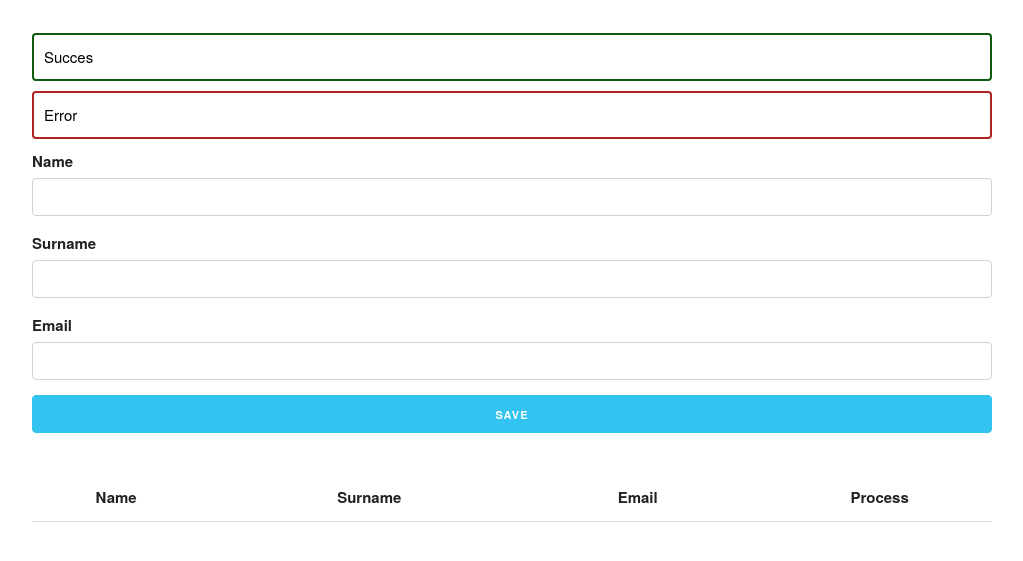
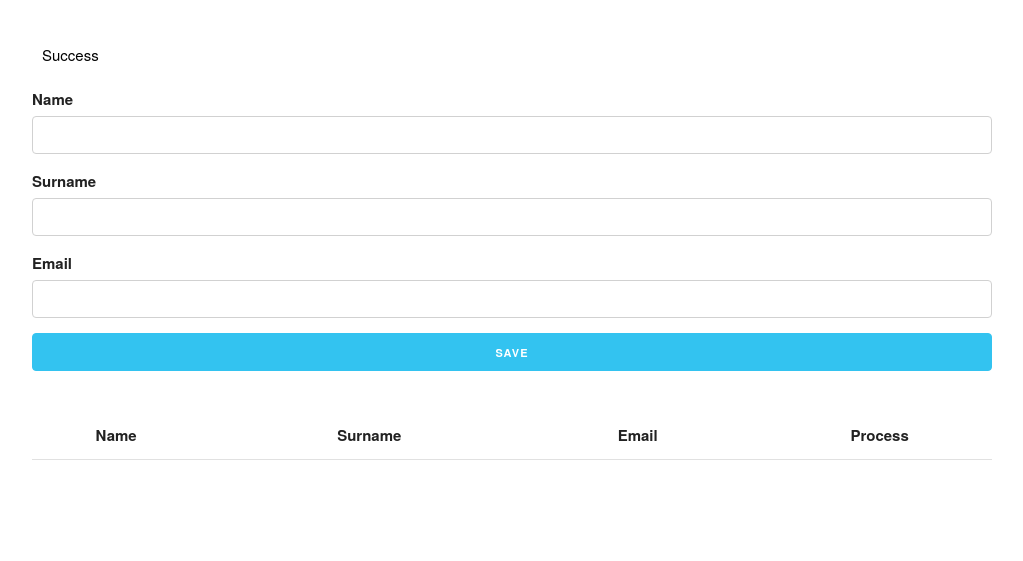
Before and after one commit to KursatDoganCelik/Little-Projects, a plain HTML site: page guideApp/guide-app.html in a window 1280 px wide. Shown: the part 107-668 px from the top of the page, without its empty margins (128-1151 px from the left). Drawn offline with Linux system fonts and the light colour scheme.

Commit message:
renamed and alerts deleted

```diff
--- a/guideApp/index.html
+++ b/guideApp/guide-app.html
@@ -14,8 +14,7 @@
   <div class="container">
     <h1 class="main-title">Guide App</h1>
 
-    <div class="info info-success">Succes</div>
-    <div class="info info-error">Error</div>
+    <div class="info">Success</div>
 
     <form class="form-guide">
       <div>
```
